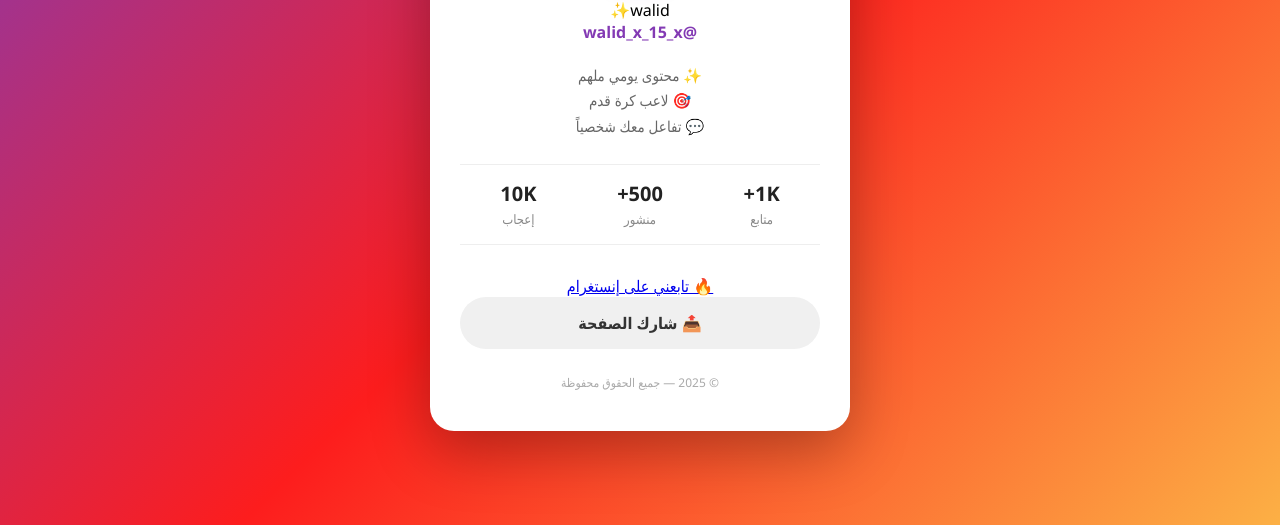
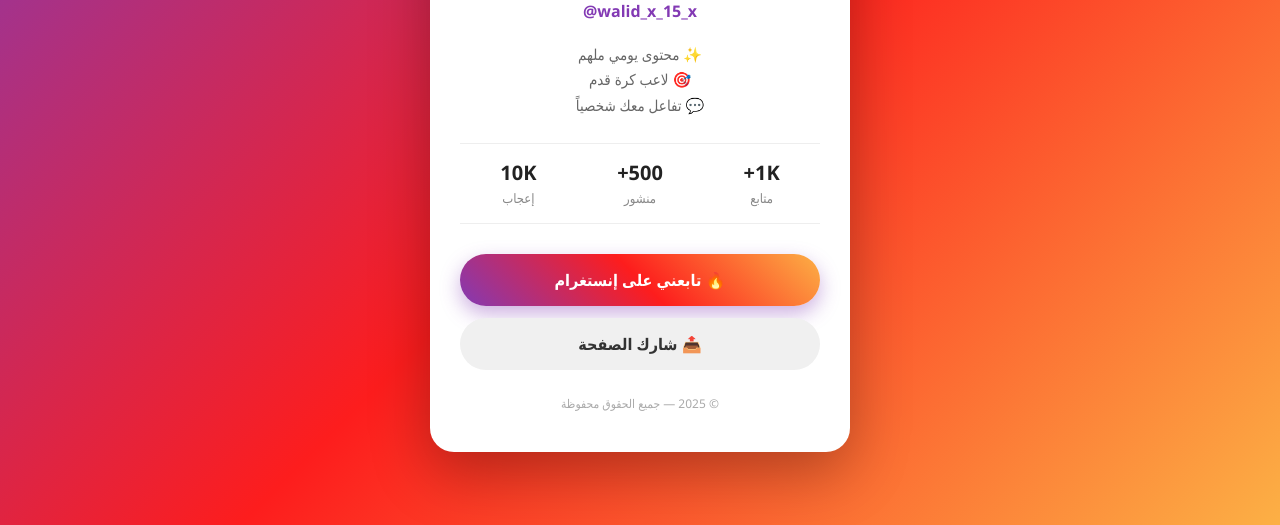
Before and after one commit to walidzoubida98-design/insta-pae, a plain HTML site: page index.html in a window 1280 px wide. Shown: the part 275-800 px from the top of the page. Drawn offline with Linux system fonts and the light colour scheme.

Commit message:
Update index.html

```diff
--- a/index.html
+++ b/index.html
@@ -134,7 +134,7 @@
     <div class="avatar">📸</div>
 
     </h1>walid✨  </h1>
-    <p class="username">@walid_x_15_x</p>
+    <p class="username">walid_x_15_x@</p>
 
     <p class="bio">
       ✨ محتوى يومي ملهم<br>
@@ -148,7 +148,7 @@
       <div class="stat"><strong>10K</strong><span>إعجاب</span></div>
     </div>
 
-    <a href=" target="_blank" https://www.instagram.com/walid_x_15_x?stkn=MXdtczU3cmVvdjFtcA%3D%3D&utm_source=qrclass="btn btn-follow">
+    <a href="https://www.instagram.com/walid_x15_x" target="_blank" class="btn btn-follow">
       🔥 تابعني على إنستغرام
     </a>
 
```
